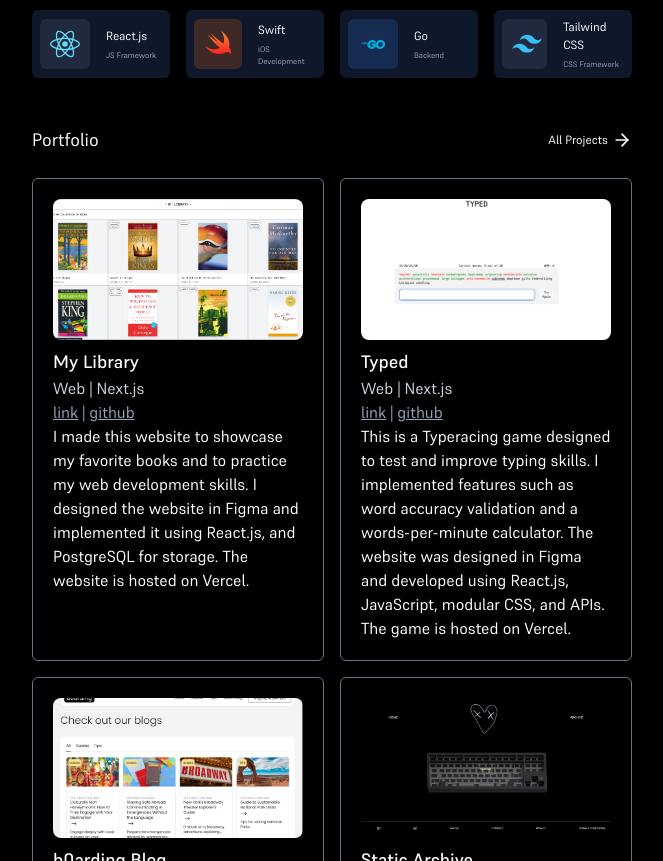
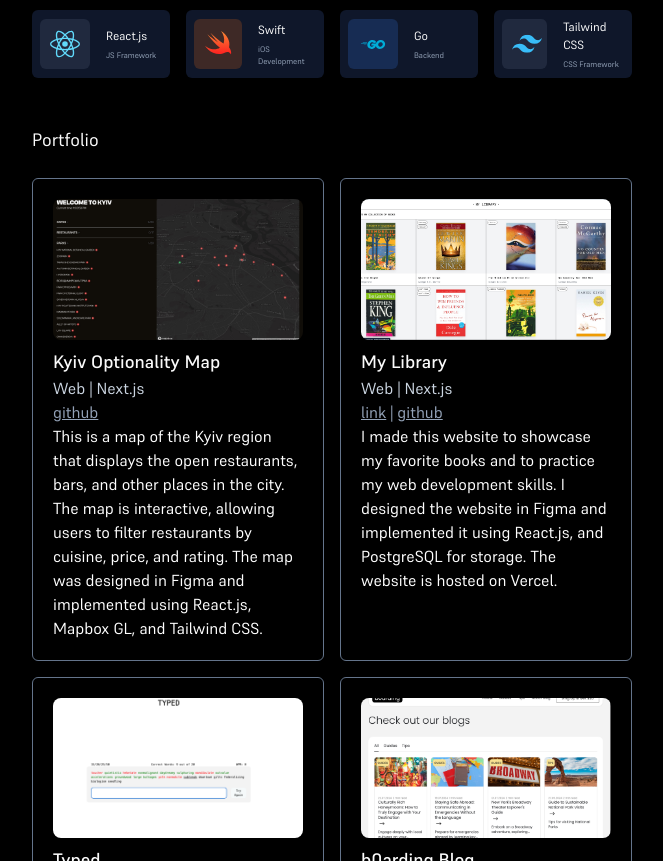
Before and after one commit to kirillpav/minimal-portfolio, a Next.js app: page / in a window 1280 px wide. Shown: the part 680-1541 px from the top of the page, without its empty margins (308-971 px from the left). Built offline with nearby package versions, Linux system fonts and the light colour scheme.

Commit message:
Added new project

```diff
--- a/public/projects.json
+++ b/public/projects.json
@@ -1,5 +1,13 @@
 {
 	"projects": {
+		"Kyiv Optionality Map": {
+			"name": "Kyiv Optionality Map",
+			"url": "",
+			"github": "https://github.com/kirillpav/kyiv-optionality",
+			"img": "/imgs/kyiv-optionality.jpeg",
+			"stack": ["Web", "Next.js"],
+			"desc": "This is a map of the Kyiv region that displays the open restaurants, bars, and other places in the city. The map is interactive, allowing users to filter restaurants by cuisine, price, and rating. The map was designed in Figma and implemented using React.js, Mapbox GL, and Tailwind CSS."
+		},
 		"My Library": {
 			"name": "My Library",
 			"url": "https://book-club-two.vercel.app/",
--- a/src/app/components/work.tsx
+++ b/src/app/components/work.tsx
@@ -12,7 +12,7 @@
 				<div className="flex flex-row justify-between mb-6 items-center">
 					<h3 className="text-primary-color text-lg">Portfolio</h3>
 
-					<a
+					{/* <a
 						href="/work"
 						className="text-primary-color text-xs  hover:text-custom-accent flex flex-row gap-1 items-center"
 					>
@@ -31,7 +31,7 @@
 							<path d="M5 12h14" />
 							<path d="m12 5 7 7-7 7" />
 						</svg>
-					</a>
+					</a> */}
 				</div>
 				<div className="grid grid-cols-1 md:grid-cols-2 gap-4">
 					{projects.map((project, index) => (
```
Also changed, not shown: public/imgs/kyiv-optionality.jpeg (added).
